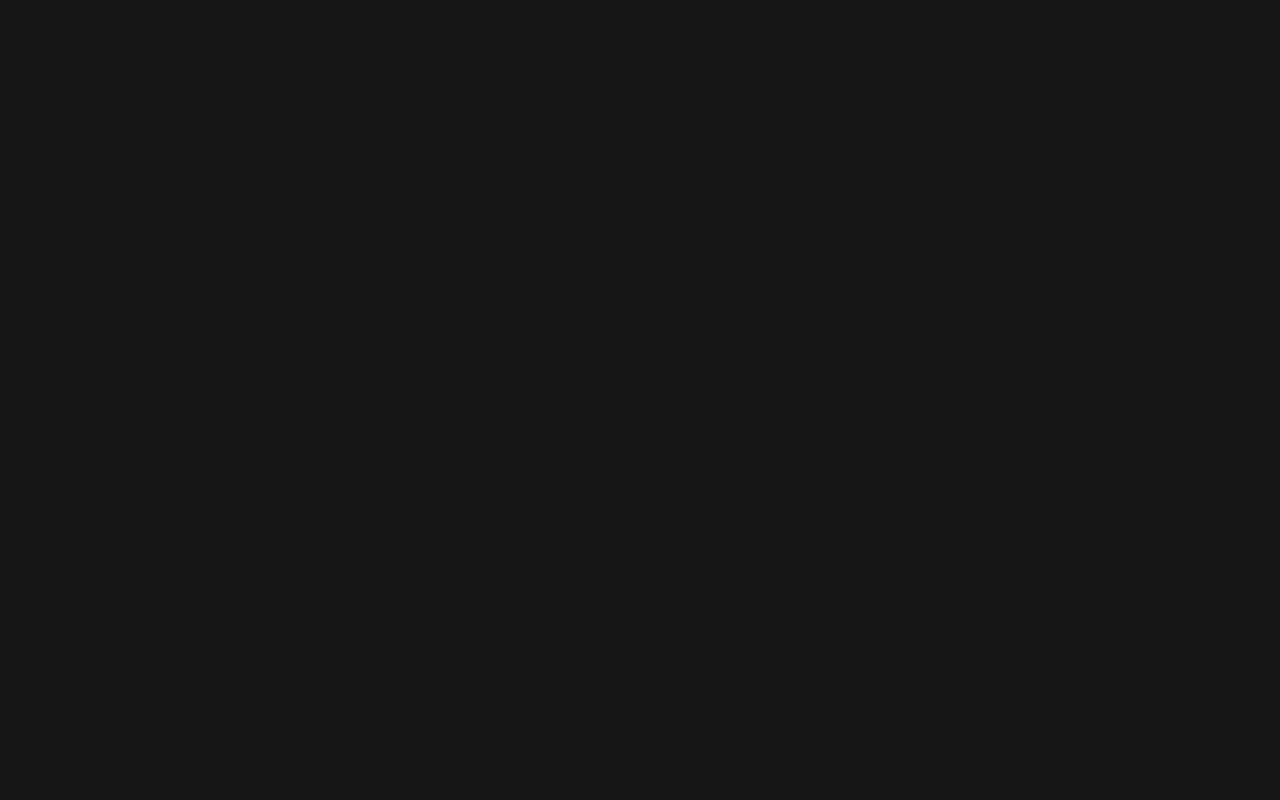
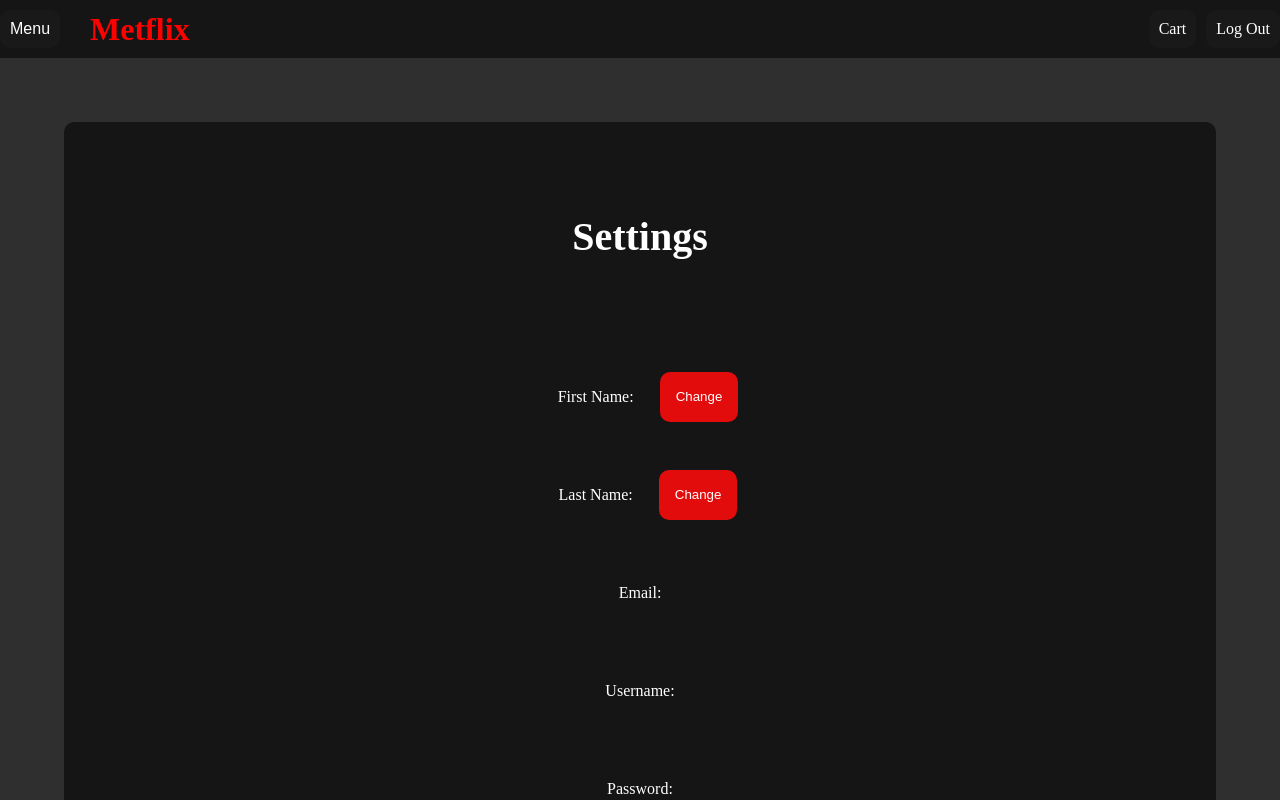
Before and after one commit to MaxY342/ICS3U1-assignment6-pinia, a Vue app in the folder netflix-replica/: page /settings in a window 1280 px wide. Before the commit this address had no page. Shown: the top 800 px of the page. Built offline with nearby package versions, Linux system fonts and the light colour scheme.

Commit message:
finish cart implementation and create settings

```diff
--- a/netflix-replica/src/components/Filter.vue
+++ b/netflix-replica/src/components/Filter.vue
@@ -2,7 +2,9 @@
 import axios from "axios";
 import { ref, onMounted, watch } from "vue";
 import { useRouter } from "vue-router";
+import { useStore } from "../stores/index";
 
+const store = useStore();
 const router = useRouter();
 const selectedGenres = ref([]);
 const selectedYear = ref('');
@@ -142,9 +144,14 @@ watch(type, () => {
   <div class="filter-results">
     <h1>Filter Results</h1>
     <div class="movie-list">
-      <div v-for="item in items" :key="item.id" class="movie-card" @click="getMovieDetails(type, item.id)">
-        <img :src="`https://image.tmdb.org/t/p/w500${item.poster_path}`" alt="Movie Poster" class="movie-poster" />
-        <p class="movie-title">{{ type == 'movie' ? item.title : item.name }}</p>
+      <div v-for="item in items" :key="item.id" class="item">
+        <div class="movie-card" @click="getMovieDetails(type, item.id)">
+          <img :src="`https://image.tmdb.org/t/p/w500${item.poster_path}`" alt="Movie Poster" class="movie-poster" />
+          <p class="movie-title">{{ type == 'movie' ? item.title : item.name }}</p>
+        </div>
+        <button @click="store.cart.set(item.id, { title: item.title || item.name, url: item.poster_path })" class="cart-button">
+          {{ store.cart.has(item.id) ? 'Added' : 'Add to Cart' }}
+        </button>
       </div>
     </div>
   </div>
@@ -213,7 +220,7 @@ h1 {
 }
 
 button {
-  margin-top: 50px;
+  margin-top: 10px;
   background-color: #e20c0c;
   padding: 1rem;
   color: white;
--- a/netflix-replica/src/components/MovieLists.vue
+++ b/netflix-replica/src/components/MovieLists.vue
@@ -2,7 +2,9 @@
 import axios from "axios";
 import { useRouter } from "vue-router";
 import { ref } from "vue";
+import { useStore } from '../stores/index';
 
+const store = useStore();
 const router = useRouter();
 const nowPlaying = await axios.get(`https://api.themoviedb.org/3/movie/now_playing?api_key=${import.meta.env.VITE_TMDB_KEY}`);
 const trending = await axios.get(`https://api.themoviedb.org/3/trending/all/day?api_key=${import.meta.env.VITE_TMDB_KEY}`);
@@ -30,10 +32,14 @@ function getMovieDetails(type, id) {
   <div class="movie-gallery">
     <h1>Now Playing</h1>
     <div class="movie-list">
-      <div v-for="movie in nowPlaying.data.results.slice(0, nowPlayingLimit)" :key="movie.id" class="movie-card"
-        @click="getMovieDetails('movie', movie.id)">
+      <div v-for="movie in nowPlaying.data.results.slice(0, nowPlayingLimit)" :key="movie.id" class="item">
+        <div class="movie-card" @click="getMovieDetails('movie', movie.id)">
           <img :src="`https://image.tmdb.org/t/p/w500${movie.poster_path}`" alt="Movie Poster" class="movie-poster" />
           <p class="movie-title">{{ movie.title }}</p>
+        </div>
+        <button @click="store.cart.set(movie.id, { title: movie.title, url: movie.poster_path })" class="cart-button">
+          {{ store.cart.has(movie.id) ? 'Added' : 'Add to Cart' }}
+        </button>
       </div>
     </div>
     <button
@@ -42,10 +48,14 @@ function getMovieDetails(type, id) {
     <hr style="width:100%">
     <h1>Trending</h1>
     <div class="movie-list">
-      <div v-for="item in trending.data.results.slice(0, trendingLimit)" :key="item.id" class="movie-card"
-        @click="getMovieDetails(item.media_type, item.id)">
+      <div v-for="item in trending.data.results.slice(0, trendingLimit)" :key="item.id" class="item">
+        <div class="movie-card" @click="getMovieDetails(item.media_type, item.id)">
           <img :src="`https://image.tmdb.org/t/p/w500${item.poster_path}`" alt="Movie Poster" class="movie-poster" />
           <p class="movie-title">{{ item.media_type === 'tv' ? item.name : item.title }}</p>
+        </div>
+        <button @click="store.cart.set(item.id, { title: item.title || item.name, url: item.poster_path })" class="cart-button">
+          {{ store.cart.has(item.id) ? 'Added' : 'Add to Cart' }}
+        </button>
       </div>
     </div>
     <button
@@ -54,10 +64,14 @@ function getMovieDetails(type, id) {
     <hr style="width:100%">
     <h1>Top Rated</h1>
     <div class="movie-list">
-      <div v-for="movie in topRated.data.results.slice(0, topRatedLimit)" :key="movie.id" class="movie-card"
-        @click="getMovieDetails('movie', movie.id)">
+      <div v-for="movie in topRated.data.results.slice(0, topRatedLimit)" :key="movie.id" class="item">
+        <div class="movie-card" @click="getMovieDetails('movie', movie.id)">
           <img :src="`https://image.tmdb.org/t/p/w500${movie.poster_path}`" alt="Movie Poster" class="movie-poster" />
           <p class="movie-title">{{ movie.title }}</p>
+        </div>
+        <button @click="store.cart.set(movie.id, { title: movie.title, url: movie.poster_path })" class="cart-button">
+          {{ store.cart.has(movie.id) ? 'Added' : 'Add to Cart' }}
+        </button>
       </div>
     </div>
     <button
@@ -66,10 +80,14 @@ function getMovieDetails(type, id) {
     <hr style="width:100%">
     <h1>Upcoming</h1>
     <div class="movie-list">
-      <div v-for="movie in upcoming.data.results.slice(0, upcomingLimit)" :key="movie.id" class="movie-card"
-        @click="getMovieDetails('movie', movie.id)">
+      <div v-for="movie in upcoming.data.results.slice(0, upcomingLimit)" :key="movie.id" class="item">
+        <div class="movie-card" @click="getMovieDetails('movie', movie.id)">
           <img :src="`https://image.tmdb.org/t/p/w500${movie.poster_path}`" alt="Movie Poster" class="movie-poster" />
           <p class="movie-title">{{ movie.title }}</p>
+        </div>
+        <button @click="store.cart.set(movie.id, { title: movie.title, url: movie.poster_path })" class="cart-button">
+          {{ store.cart.has(movie.id) ? 'Added' : 'Add to Cart' }}
+        </button>
       </div>
     </div>
     <button
@@ -95,12 +113,15 @@ h1 {
 button {
   background-color: #e20c0c;
   padding: 1rem;
-  margin-top: 50px;
+  margin: 50px 0;
   color: white;
   border: 0;
   border-radius: 10px;
-  margin-bottom: 50px;
   transition: transform 0.2s;
+}
+
+.cart-button {
+  margin: 10px;
 }
 
 button:hover {
--- a/netflix-replica/src/components/SearchResults.vue
+++ b/netflix-replica/src/components/SearchResults.vue
@@ -2,7 +2,9 @@
 import axios from "axios";
 import { useRoute, useRouter } from 'vue-router';
 import { onMounted, ref } from 'vue';
+import { useStore } from "../stores/index";
 
+const store = useStore();
 const route = useRoute();
 const router = useRouter();
 const searchResults = ref([]);
@@ -27,10 +29,14 @@ onMounted(() => {
   <div class="search-results">
     <h1>Search Results</h1>
     <div class="movie-list" v-if="searchResults.length">
-      <div v-for="item in searchResults" :key="item.id" class="movie-card"
-        @click="getMovieDetails(item.media_type, item.id)">
-        <img :src="`https://image.tmdb.org/t/p/w500${item.poster_path}`" alt="Movie Poster" class="movie-poster" />
-        <p class="movie-title">{{ item.media_type === 'tv' ? item.name : item.title }}</p>
+      <div v-for="item in searchResults" :key="item.id" class="item">
+        <div class="movie-card" @click="getMovieDetails(item.media_type, item.id)">
+          <img :src="`https://image.tmdb.org/t/p/w500${item.poster_path}`" alt="Movie Poster" class="movie-poster" />
+          <p class="movie-title">{{ item.media_type === 'tv' ? item.name : item.title }}</p>
+        </div>
+        <button @click="store.cart.set(item.id, { title: item.title || item.name, url: item.poster_path })" class="cart-button">
+          {{ store.cart.has(item.id) ? 'Added' : 'Add to Cart' }}
+        </button>
       </div>
     </div>
     <p v-else>No results found.</p>
@@ -51,4 +57,18 @@ h1 {
   color: white;
   border-radius: 10px;
 }
+
+button {
+  margin-top: 10px;
+  background-color: #e20c0c;
+  padding: 1rem;
+  color: white;
+  border: 0;
+  border-radius: 10px;
+}
+
+button:hover {
+  background-color: #c20000;
+  cursor: pointer;
+}
 </style>
--- /dev/null
+++ b/netflix-replica/src/components/Settings.vue
@@ -0,0 +1,141 @@
+<script setup>
+import { useStore } from "../stores/index";
+import { ref } from "vue";
+
+const store = useStore();
+const changeFormOpen = ref(false);
+const changeFormType = ref("");
+const newValue = ref("");
+
+function openChangeForm(type) {
+  changeFormOpen.value = true;
+  changeFormType.value = type;
+}
+
+function saveChanges(type, value) {
+  if (type == 'firstName') {
+    store.firstName = value;
+  }
+  else {
+    store.lastName = value;
+  }
+  changeFormOpen.value = false;
+  changeFormType.value = "";
+  newValue.value = "";
+}
+
+function closeChanges() {
+  changeFormOpen.value = false;
+  changeFormType.value = "";
+  newValue.value = "";
+}
+</script>
+
+<template>
+<div class="settings-content">
+  <h1>Settings</h1>
+  <div class="settings-element">
+    <p>First Name: {{ store.firstName }}</p>
+    <button @click="openChangeForm('firstName')">Change</button>
+  </div>
+  <div class="settings-element">
+    <p>Last Name: {{ store.lastName }}</p>
+    <button @click="openChangeForm('lastName')">Change</button>
+  </div>
+  <p>Email: {{ store.email }}</p>
+  <p>Username: {{ store.username }}</p>
+  <p>Password: {{ store.password }}</p>
+  <div class="change-form-overlay" v-if="changeFormOpen">
+    <div class="change-form">
+      <h2>Change {{ changeFormType == 'firstName' ? 'First Name' : 'Last Name' }}</h2>
+      <input placeholder="Enter new value" v-model="newValue">
+      <div class="change-actions">
+        <button @click="saveChanges(changeFormType, newValue)">Save</button>
+        <button @click="closeChanges">Cancel</button>
+      </div>
+    </div>
+  </div>
+</div>
+</template>
+
+<style scoped>
+.settings-content {
+  display: flex;
+  flex-direction: column;
+  align-items: center;
+  background-color: #151515;
+  color: white;
+  border-radius: 10px;
+  padding: 4rem;
+  gap: 3rem;
+}
+
+h1 {
+  text-align: center;
+  margin-bottom: 20px;
+  font-size: 2.5rem;
+  margin-bottom: 4rem;
+}
+
+.settings-element {
+  display: flex;
+  gap: 10px;
+}
+
+button {
+  background-color: #e20c0c;
+  color: white;
+  padding: 1rem;
+  border: 0;
+  border-radius: 10px;
+  transition: transform 0.2s;
+}
+
+button:hover {
+  background-color: #c20000;
+  cursor: pointer;
+}
+
+p {
+  margin: 0;
+  padding: 1rem;
+}
+
+.change-form-overlay {
+  position: fixed;
+  top: 0;
+  left: 0;
+  width: 100%;
+  height: 100%;
+  background: rgba(0, 0, 0, 0.6);
+  display: flex;
+  justify-content: center;
+  align-items: center;
+  z-index: 1000;
+}
+
+.change-form {
+  background: #222;
+  color: white;
+  border-radius: 10px;
+  padding: 2rem;
+  width: 90%;
+  max-width: 400px;
+  text-align: center;
+  display: flex;
+  flex-direction: column;
+  gap: 20px;
+}
+
+input {
+  height: 2rem;
+  border-radius: 5px;
+  padding: 0.5rem;
+}
+
+.change-actions {
+  display: flex;
+  gap: 10px;
+  justify-content: center;
+}
+</style>
--- a/netflix-replica/src/components/Topbar.vue
+++ b/netflix-replica/src/components/Topbar.vue
@@ -22,6 +22,7 @@ const route = useRoute();
     <div v-if="route.name !== 'landingPage' && route.name !== 'signup' && route.name !== 'login'" class="right-buttons">
       <RouterLink v-if="route.name !== 'settings'" to="/settings" class="sign-up-btn">Settings</RouterLink>
       <RouterLink v-if="route.name !== 'cart'" to="/cart" class="log-in-btn">Cart</RouterLink>
+      <RouterLink to="/" class="log-in-btn">Log Out</RouterLink>
     </div>
   </div>
 </template>
@@ -50,12 +51,13 @@ const route = useRoute();
   border: none;
   z-index: 1;
   text-decoration: none;
+  border-radius: 10px;
 }
 
 .sidebar-content {
   display: none;
   position: fixed;
-  background-color: #444444;
+  background-color: #2f2f2f;
   width: 300px;
   box-shadow: 0px 8px 16px 0px rgba(0, 0, 0, 0.2);
   z-index: 3;
--- a/netflix-replica/src/router/index.js
+++ b/netflix-replica/src/router/index.js
@@ -7,6 +7,7 @@ import FilterView from '../views/FilterView.vue'
 import ItemDetailsVeiw from '@/views/ItemDetailsVeiw.vue'
 import SearchResultsVeiw from '@/views/SearchResultsVeiw.vue'
 import CartView from '@/views/CartView.vue'
+import SettingsView from '@/views/SettingsView.vue'
 
 const router = createRouter({
   history: createWebHistory(import.meta.env.BASE_URL),
@@ -51,6 +52,11 @@ const router = createRouter({
       name: 'cart',
       component: CartView,
     },
+    {
+      path: '/settings',
+      name: 'settings',
+      component: SettingsView,
+    },
   ],
 })
 
--- /dev/null
+++ b/netflix-replica/src/views/SettingsView.vue
@@ -0,0 +1,22 @@
+<script setup>
+import Topbar from '../components/Topbar.vue'
+import Settings from '@/components/Settings.vue';
+import Footer from '@/components/Footer.vue';
+</script>
+
+<template>
+  <main>
+    <Topbar />
+    <div class="settings">
+      <Settings />
+    </div>
+    <Footer />
+  </main>
+</template>
+
+<style scoped>
+.settings {
+  padding: 4rem;
+  background-color: #2f2f2f;
+}
+</style>
```
Also changed, not shown: netflix-replica/src/assets/main.css (+9 -0 lines), netflix-replica/src/components/ItemDetails.vue (+4 -4 lines), netflix-replica/src/views/CartView.vue (+6 -2 lines), 1 other file (tests, documents, lock files or other folders). Lines whose indentation alone changed are shown as unchanged.
